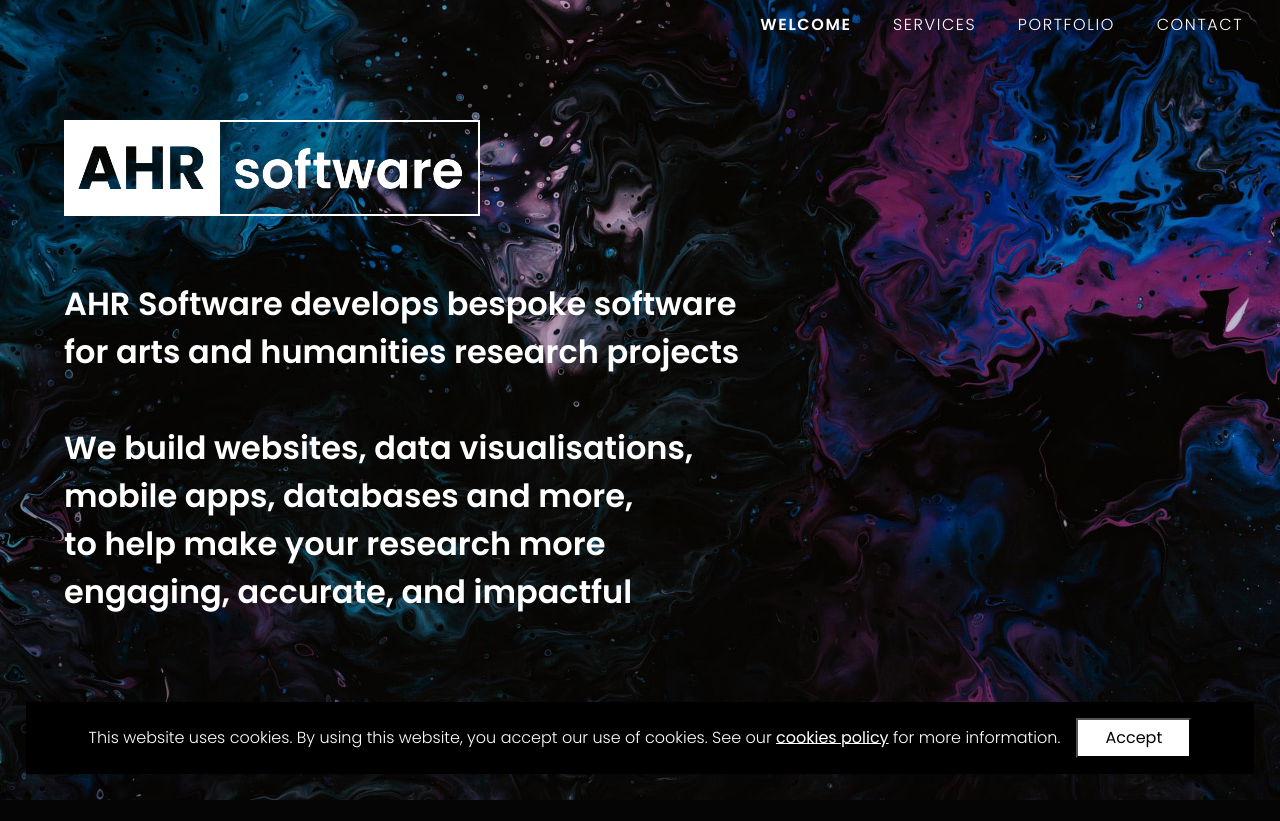
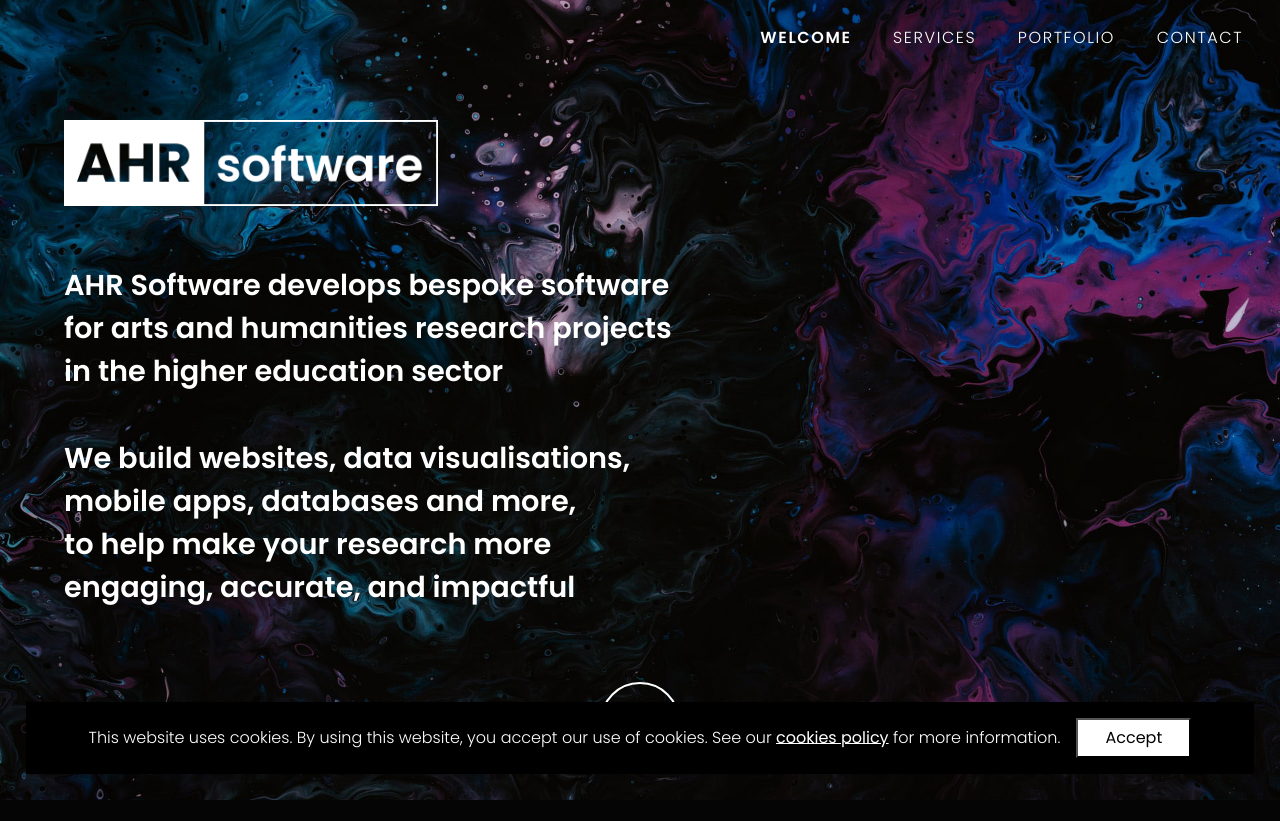
Before and after one commit to ahrsoftware/ahr-website, a Django app: page / in a window 1280 px wide; the page is wider, and only the part inside the window is pictured. Shown: the top 821 px of that part. Run offline with Django 3.2, Linux system fonts and the light colour scheme; parts of the project's set-up code (start-up, migrations or seed data) failed here and were passed over; some libraries are stand-ins or nearby versions.

Commit message:
early dev

```diff
--- a/django/core/static/css/custom.css
+++ b/django/core/static/css/custom.css
@@ -127,7 +127,7 @@
 
 #welcome-banner-tagline {
     text-align: center;
-    font-size: 2em;
+    font-size: 1.8em;
     font-weight: bold;
     line-height: 1.5em;
     color: white;
@@ -145,17 +145,18 @@
 	bottom: 0.8em;
     left: calc(50% - 40px);
     border-radius: 100%;
+    border: 2px solid white;
     width: 80px;
     height: 80px;
 	text-align: center;
 	color: white;
-	padding-top: 5px;
+	padding-top: 2px;
     cursor: pointer;
     line-height: 80px;
 }
 
 #welcome-banner-proceed:hover {
-    background-color: rgba(255,255,255,1);
+    background-color: white;
     color: black;
 }
 
--- a/django/core/static/css/custom_large.css
+++ b/django/core/static/css/custom_large.css
@@ -2,7 +2,7 @@
     /* ---------- Navigation ---------- */
 
     nav {
-        height: 3.4em;
+        height: 4.7em;
     }
 
     .navbar-brand {
@@ -15,7 +15,6 @@
 
     .navbar-nav {
         letter-spacing: 0.1em;
-        height: 3.8em;
     }
 
     .nav-link {
@@ -50,4 +49,5 @@
         margin: 0 4em 2em 4em;
         display: inline-block;
     }
+
 }
--- a/django/general/templates/general/welcome.html
+++ b/django/general/templates/general/welcome.html
@@ -8,6 +8,7 @@
             <img id="welcome-banner-tagline-logo" src="{% static '/images/logos/ahr-white.png' %}" alt="AHR Software Logo">
             AHR Software develops bespoke software<br>
             for arts and humanities research projects<br>
+            in the higher education sector<br>
             <br>
             We build websites, data visualisations,<br>
             mobile apps, databases and more,<br>
@@ -25,7 +26,7 @@
             Lorem Ipsum is simply dummy text of the printing and typesetting industry. Lorem Ipsum has been the industry's standard dummy text ever since the 1500s, when an unknown printer took a galley of type and scrambled it to make a type specimen book. It has survived not only five centuries, but also the leap into electronic typesetting, remaining essentially unchanged. It was popularised in the 1960s with the release of Letraset sheets containing Lorem Ipsum passages, and more recently with desktop publishing software like Aldus PageMaker including versions of Lorem Ipsum.
             Why do we use it?
         </p>
-        <img id="welcome-mike-circle" src="{% static '/images/mike-allaway.jpg' %}" alt="Photograph of Mike Allaway">
+        <img id="welcome-mike-circle" src="{% static '/images/welcome/mike-allaway.jpg' %}" alt="Photograph of Mike Allaway">
         <p>
             It is a long established fact that a reader will be distracted by the readable content of a page when looking at its layout. The point of using Lorem Ipsum is that it has a more-or-less normal distribution of letters, as opposed to using 'Content here, content here', making it look like readable English. Many desktop publishing packages and web page editors now use Lorem Ipsum as their default model text, and a search for 'lorem ipsum' will uncover many web sites still in their infancy. Various versions have evolved over the years, sometimes by accident, sometimes on purpose (injected humour and the like).
         </p>
@@ -46,7 +47,7 @@
                 // If past banner, add solid background. If not, remove it.
                 if (currentPosition >= pastBanner && !navHasSolidBg) $('nav').addClass('solidbg');
                 else if (currentPosition < pastBanner && navHasSolidBg) $('nav').removeClass('solidbg');
-            }).trigger();
+            });
         });
     </script>
 
--- a/django/portfolio/templates/portfolio/project-list.html
+++ b/django/portfolio/templates/portfolio/project-list.html
@@ -3,10 +3,10 @@
 
 {% block main %}
 
-    <div id="top-banner-portfolio" class="top-banner"></div>
-
     <div class="container">
         <h2>Portfolio</h2>
+
+
     </div>
 
 {% endblock %}
```
Also changed, not shown: django/core/static/images/favicon.png (added), django/core/static/images/mike-allaway.jpg (deleted), django/core/static/images/welcome/abstract-bg-1.jpg (deleted), django/core/static/images/welcome/abstract-bg-2.jpg (deleted), django/core/static/images/welcome/abstract-bg-3.jpg (deleted), django/core/static/images/welcome/abstract-bg-4.jpg (deleted), django/core/static/images/welcome/abstract-bg-5.jpg (deleted), django/core/static/images/welcome/abstract-bg-6.jpg (deleted), django/core/static/images/welcome/abstract-bg-7.jpg (deleted), django/core/static/images/welcome/abstract-bg-8.jpg (deleted), django/core/static/images/welcome/banner-bg-alt.jpg (renamed from django/core/static/images/welcome/abstract-bg-9.jpg), 1 other file.
